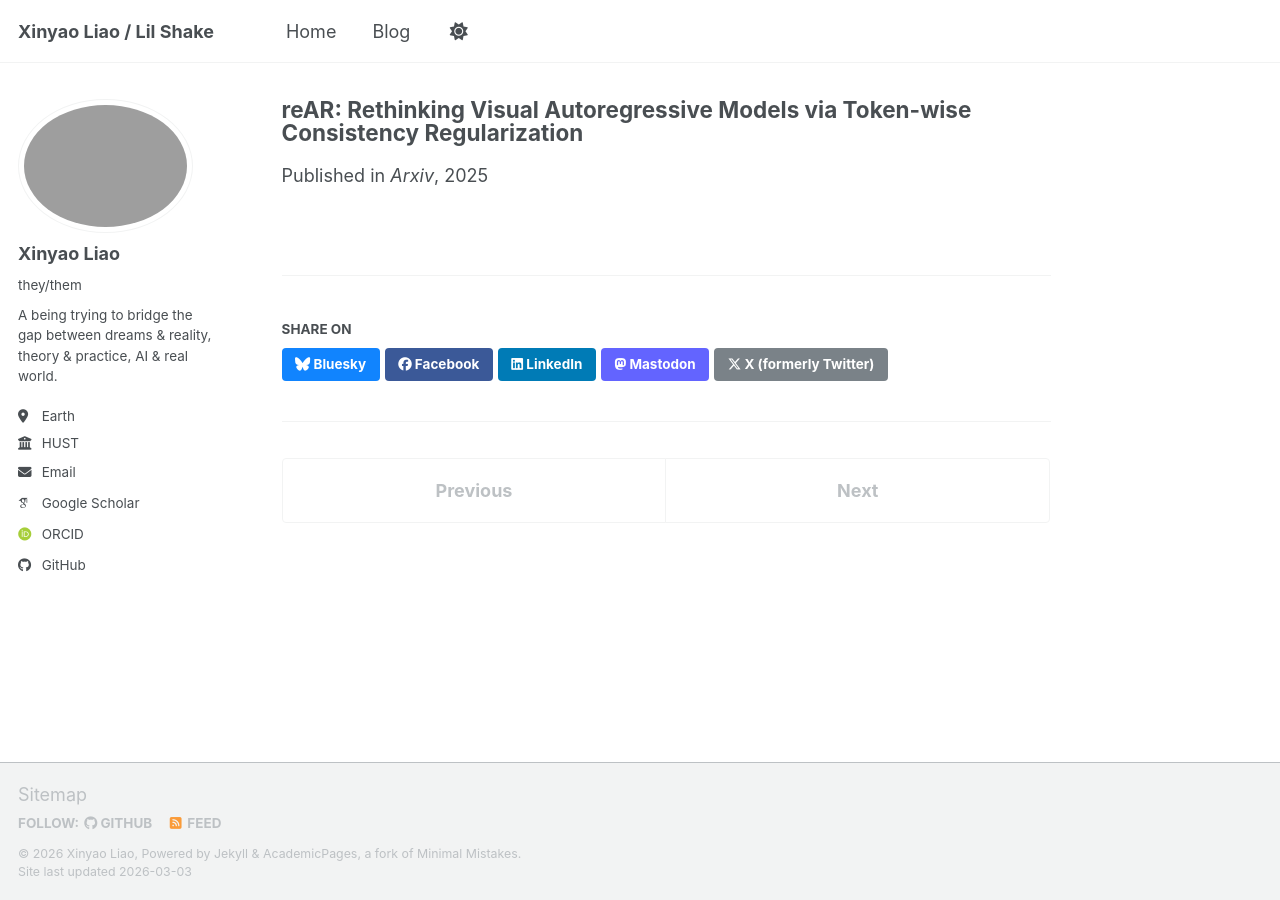
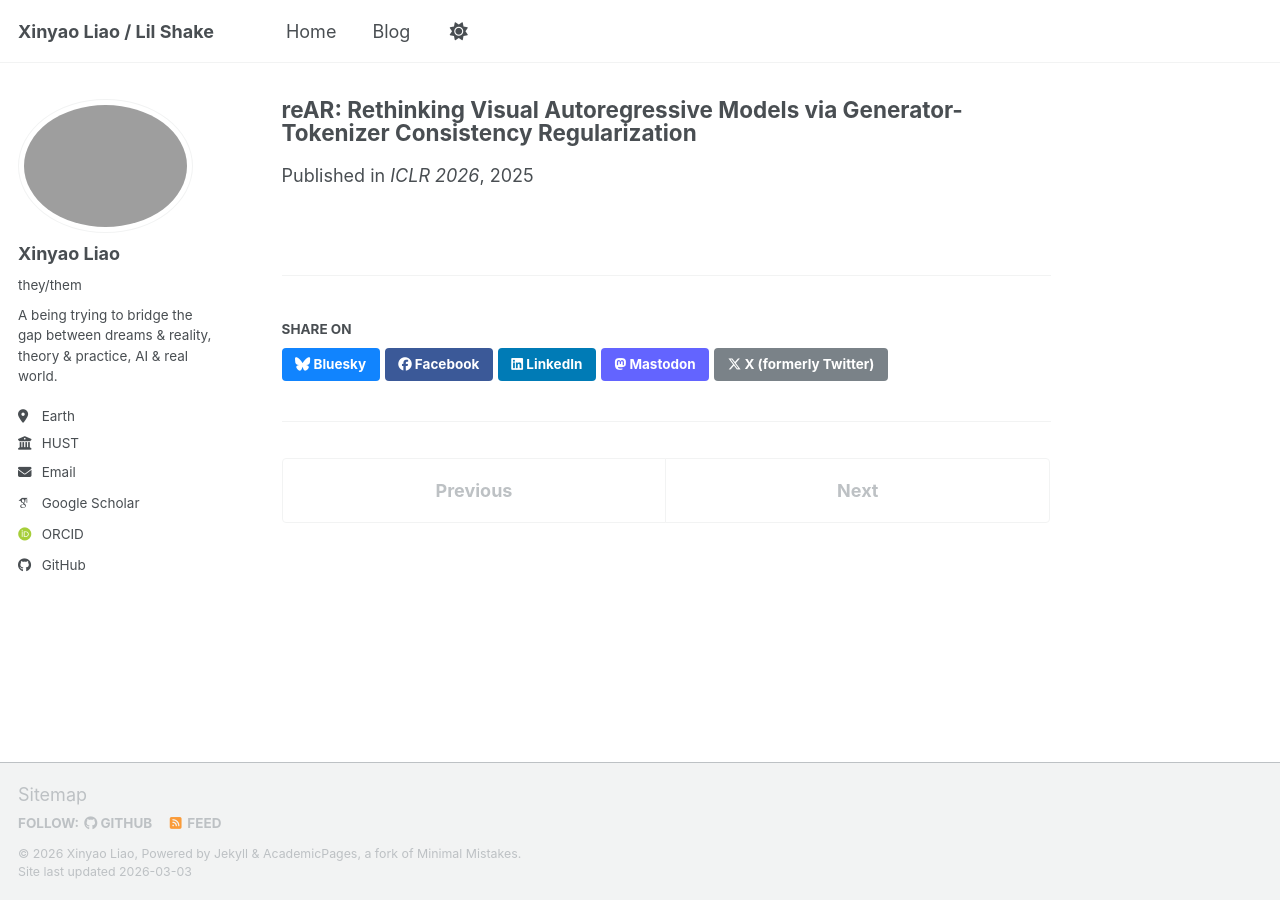
Before and after one commit to Lil-Shake/Lil-Shake.github.io, a Jekyll site: the page built from _publications/2025-10-01-rear.md, in a window 1280 px wide. Built offline with Jekyll 4.4.1, drawn with Linux system fonts in a browser that asks for light colours; some web fonts are replaced; a script bundle is joined from its source files by our own code; library files that are not in the unit come from our copies.

Commit message:
Update publication details for reAR paper

```diff
--- a/_publications/2025-10-01-rear.md
+++ b/_publications/2025-10-01-rear.md
@@ -1,9 +1,9 @@
 ---
-title: "reAR: Rethinking Visual Autoregressive Models via Token-wise Consistency Regularization"
+title: "reAR: Rethinking Visual Autoregressive Models via Generator-Tokenizer Consistency Regularization"
 collection: publications
 permalink: /publication/rear
 date: 2025-10-01
-venue: "Arxiv"
+venue: "ICLR 2026"
 authors:
   - Qiyuan He
   - Yicong Li
@@ -15,6 +15,8 @@ authors:
   - James Zou
   - Angela Yao
 paperurl: "https://arxiv.org/abs/2510.04450"
+code: "https://github.com/QY-H00/reAR"
+website: "https://qy-h00.github.io/reAR/"
 header:
   teaser: rear-teaser.png
 ---
```
